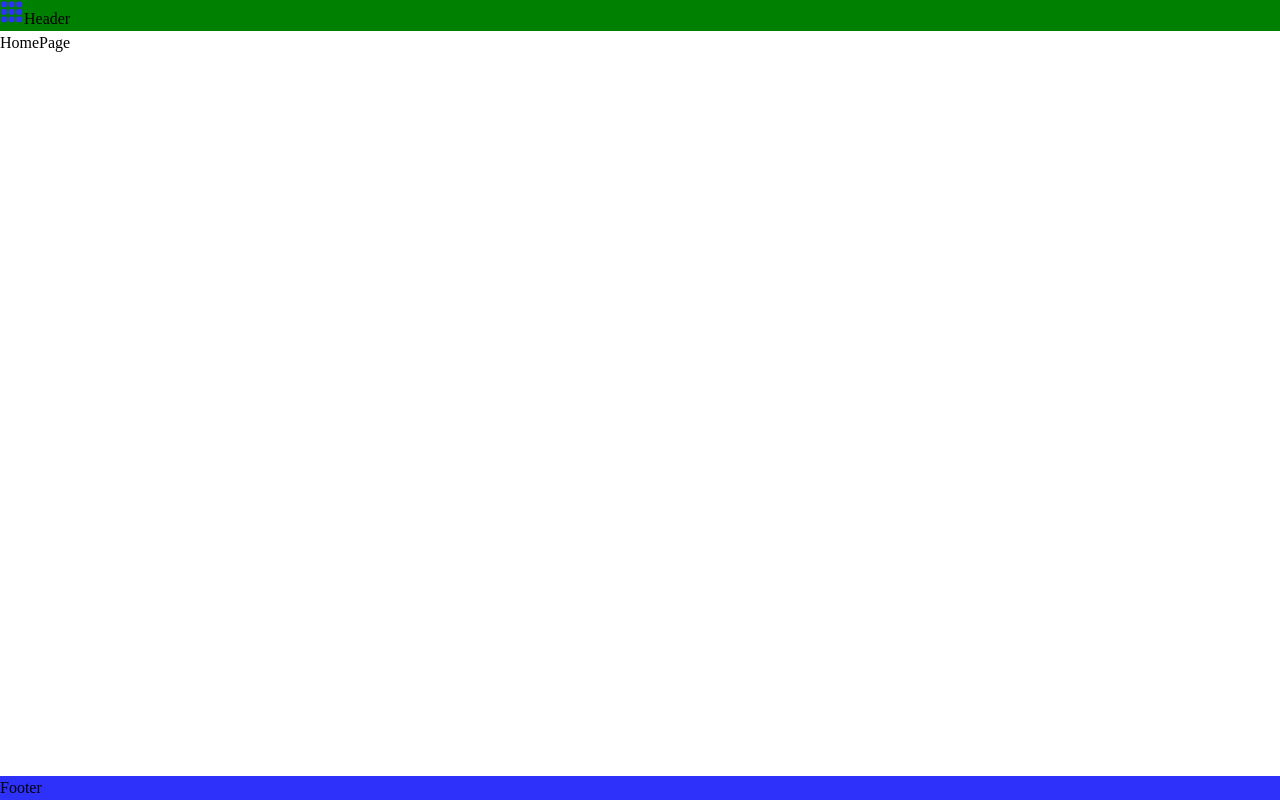
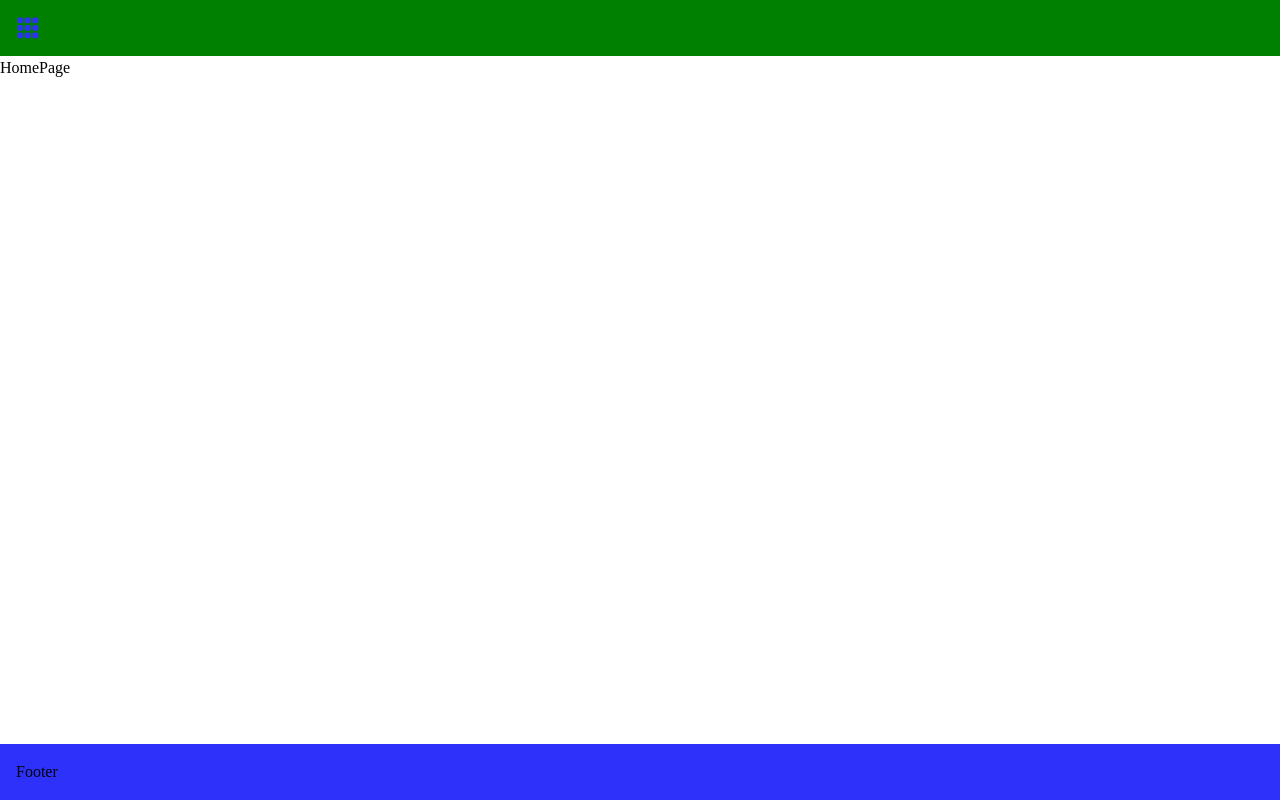
Before and after one commit to cyborgx99/platform-client, a React (Create React App) app: page / in a window 1280 px wide. Built offline with nearby package versions, Linux system fonts and the light colour scheme.

Commit message:
Adjust page component

```diff
--- a/src/components/page/index.tsx
+++ b/src/components/page/index.tsx
@@ -1,13 +1,9 @@
+import { ReactComponent as Show } from 'assets/icons/dial.svg';
+import IconComponent from 'components/icon';
 import React, { useState } from 'react';
 
 import Navbar from '../navbar';
-import {
-  PageContainer,
-  PageContent,
-  PageFooter,
-  PageHeader,
-  ShowIcon,
-} from './styles';
+import { PageContainer, PageContent, PageFooter, PageHeader } from './styles';
 
 const PageLayout: React.FC = ({ children }) => {
   const [isNavbarShown, setIsNavbarShown] = useState(false);
@@ -19,9 +15,8 @@ const PageLayout: React.FC = ({ children }) => {
   return (
     <PageContainer>
       <Navbar isShown={isNavbarShown} onToggle={toggleNavbar} />
-      <PageHeader onClick={toggleNavbar}>
-        <ShowIcon />
-        Header
+      <PageHeader>
+        <IconComponent title='Show navbar' Svg={Show} onClick={toggleNavbar} />
       </PageHeader>
       <PageContent>{children}</PageContent>
       <PageFooter>Footer</PageFooter>
--- a/src/components/page/styles.ts
+++ b/src/components/page/styles.ts
@@ -1,4 +1,3 @@
-import { ReactComponent as Show } from 'assets/icons/dial.svg';
 import styled from 'styled-components';
 
 export const PageContainer = styled.div`
@@ -18,24 +17,11 @@ export const PageContent = styled.section`
 export const PageFooter = styled.footer`
   min-height: 1rem;
   background-color: ${({ theme }) => theme.colors.primary};
+  padding: 1rem;
 `;
 
 export const PageHeader = styled.header`
   min-height: 1rem;
   background-color: green;
+  padding: 1rem;
 `;
-
-export const ShowIcon = styled(Show)`
-  width: 1.5rem;
-  height: 1.5rem;
-
-  path {
-    fill: ${({ theme }) => theme.colors.primary};
-  }
-
-  & :hover {
-    path {
-      fill: ${({ theme }) => theme.colors.primaryHover};
-    }
-  }
-`;
--- a/src/components/spinner/styles.ts
+++ b/src/components/spinner/styles.ts
@@ -12,8 +12,8 @@ const spin = keyframes`
 `;
 
 export const Loader = styled.div`
-  border: 0.5rem solid #f3f3f3;
-  border-top: 0.5rem solid #3498db;
+  border: 0.5rem solid ${({ theme }) => theme.colors.gray};
+  border-top: 0.5rem solid ${({ theme }) => theme.colors.primary};
   border-radius: 50%;
   width: 2.5rem;
   height: 2.5rem;
```
